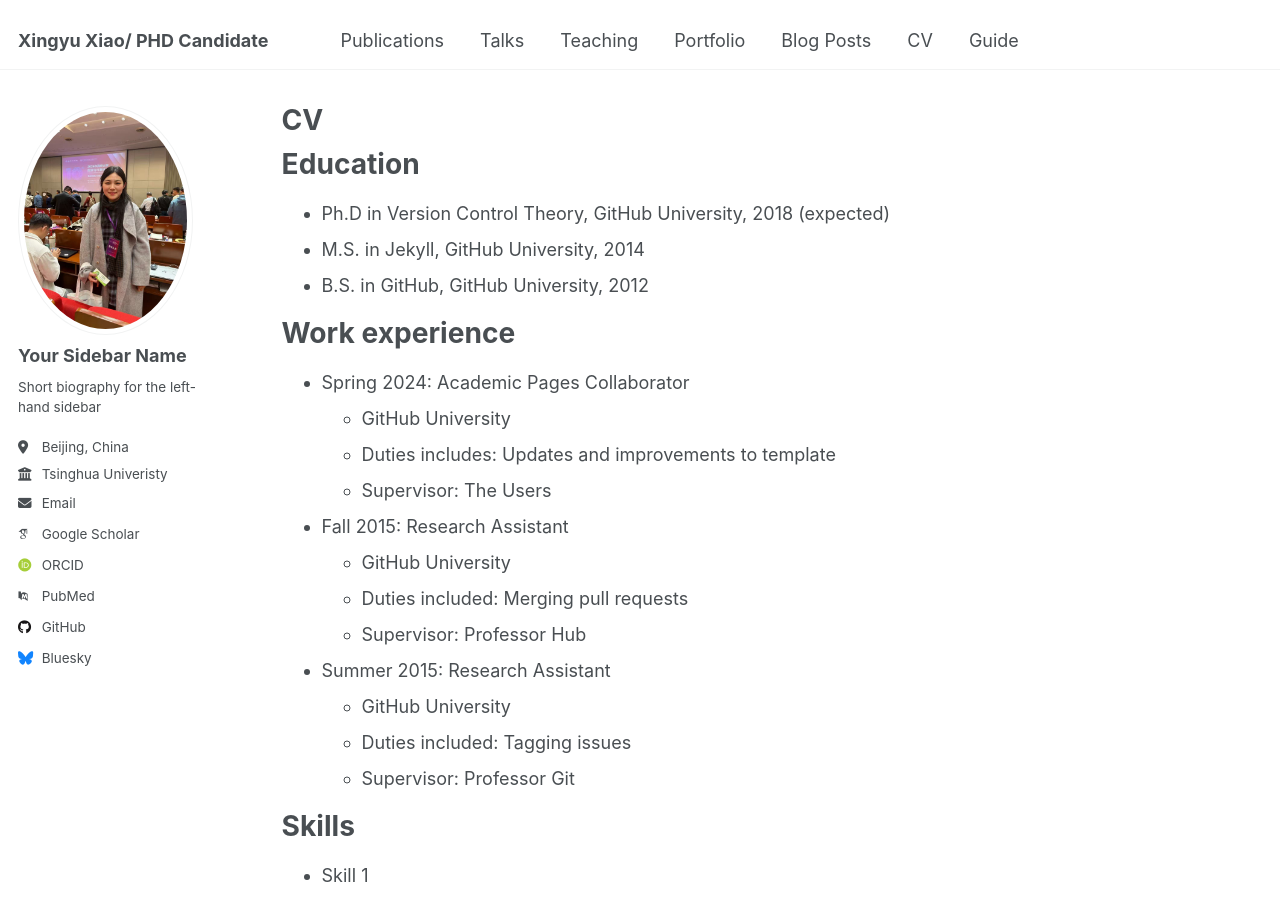
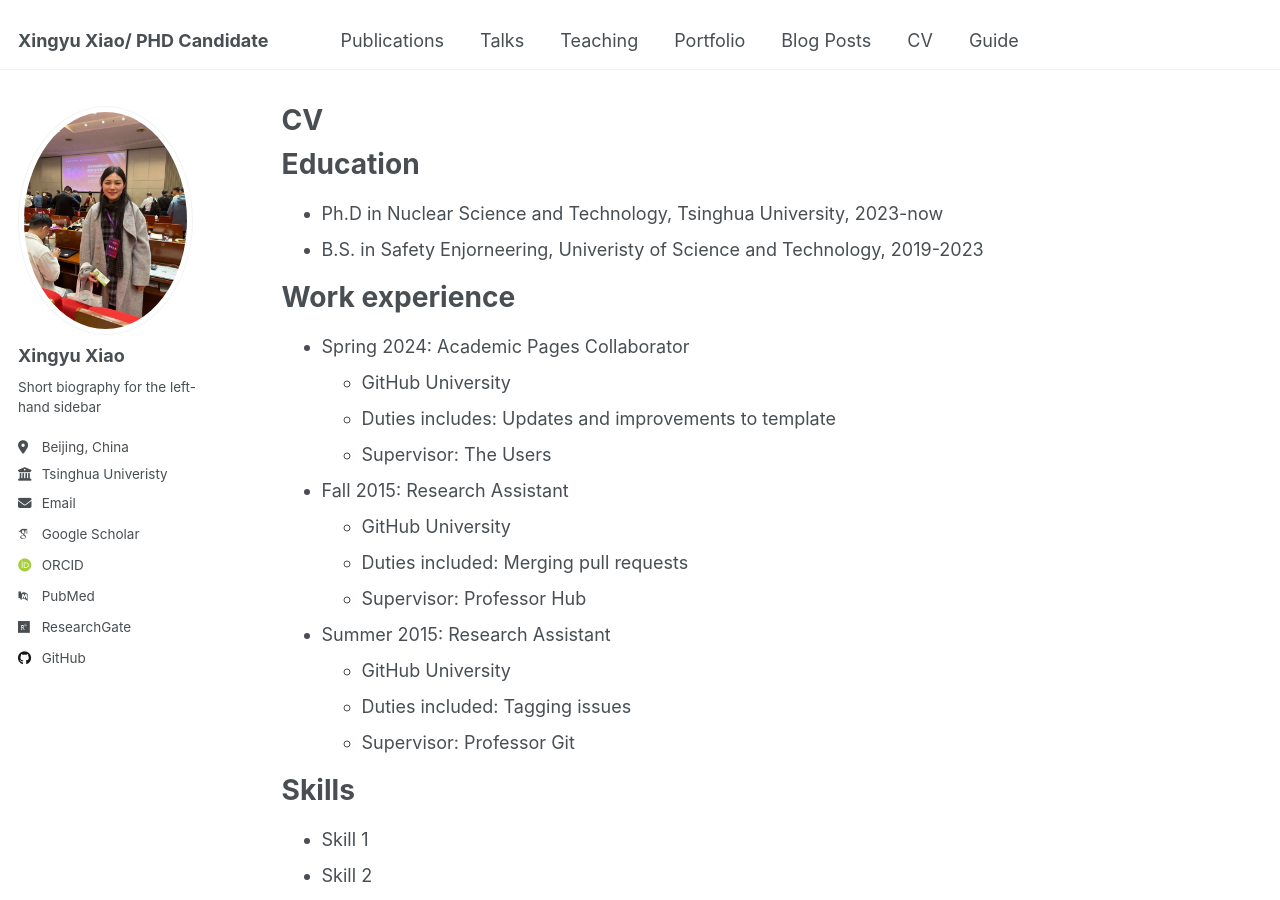
Before and after one commit to Crystalxy123/Crystalxy123.github.io, a Jekyll site: the page built from _pages/cv.md, in a window 1280 px wide and 900 px high. Built offline with Jekyll 4.4.1, drawn with Linux system fonts in a browser that asks for light colours; some web fonts are replaced.

Commit message:
更新个人信息和简历

```diff
--- a/_config.yml
+++ b/_config.yml
@@ -23,8 +23,8 @@ repository               : "Crystalxy123/crystalxy123.github.io"
 author:
   # Biographic information
   avatar           : "profile.jpg"
-  name             : "Your Sidebar Name"
-  pronouns         : # example: "she/her"
+  name             : "Xingyu Xiao"
+  # pronouns         : # example: "she/her"
   bio              : "Short biography for the left-hand sidebar"
   location         : "Beijing, China"
   employer         : "Tsinghua Univeristy"
@@ -35,28 +35,28 @@ author:
   arxiv            : # URL - Update with the correct link to your profile
   googlescholar    : "https://scholar.google.com.hk/citations?user=zmICXqAAAAAJ&hl=zh-CN"
   impactstory      : # URL
-  orcid            : "http://orcid.org/yourorcidurl"
+  orcid            : "https://orcid.org/0009-0009-1926-3592"
   semantic         : # URL
   pubmed           : "https://www.ncbi.nlm.nih.gov/pubmed/?term=john+snow"
-  researchgate     : # URL
-  scopus           : # URL
+  researchgate     : "https://www.researchgate.net/profile/Xingyu-Xiao-4"
+  # scopus           : # URL
 
   # Repositories and software development
   bitbucket        : # Username - Update with your username on the site
-  codepen          : # Username
-  dribbble         : # Username
+  # codepen          : # Username
+  # dribbble         : # Username
   github           : "crystalxy123"
-  kaggle           : # Username
-  stackoverflow    : # User number or user number and name (i.e., use "1" or "1/jeff-atwood")
+  # kaggle           : # Username
+  # stackoverflow    : # User number or user number and name (i.e., use "1" or "1/jeff-atwood")
 
   # Social media
-  bluesky          : "bsky.app" # Replace this with you Bluesky username
+  # bluesky          : "bsky.app" # Replace this with you Bluesky username
   facebook         : # Username
-  flickr           : # Username
-  foursquare       : # Username
-  goodreads        : # Username
-  google_plus      : # Username
-  keybase          : # Username
+  # flickr           : # Username
+  # foursquare       : # Username
+  # goodreads        : # Username
+  # google_plus      : # Username
+  # keybase          : # Username
   instagram        : # Username
   lastfm           : # Username
   linkedin         : # Username
@@ -64,16 +64,16 @@ author:
   medium           : # URL
   pinterest        : # Username
   soundcloud       : # Username
-  steam            : # Username
+  # steam            : # Username
   telegram         : # URL
   tumblr           : # Username
   twitter          : # Username for X / Twitter
   vine             : # Username
-  weibo            : # Username
+  # weibo            : # Username
   wikipedia        : # Username
   xing             : # Username
-  youtube          : # Username
-  zhihu            : # Username
+  # youtube          : # Username
+  # zhihu            : # Username
 
 # Publication Category - The following the list of publication categories and their headings
 publication_category:
--- a/_pages/cv.md
+++ b/_pages/cv.md
@@ -11,9 +11,8 @@ redirect_from:
 
 Education
 ======
-* Ph.D in Version Control Theory, GitHub University, 2018 (expected)
-* M.S. in Jekyll, GitHub University, 2014
-* B.S. in GitHub, GitHub University, 2012
+* Ph.D in Nuclear Science and Technology, Tsinghua University, 2023-now
+* B.S. in Safety Enjorneering, Univeristy of Science and Technology, 2019-2023
 
 Work experience
 ======
```
